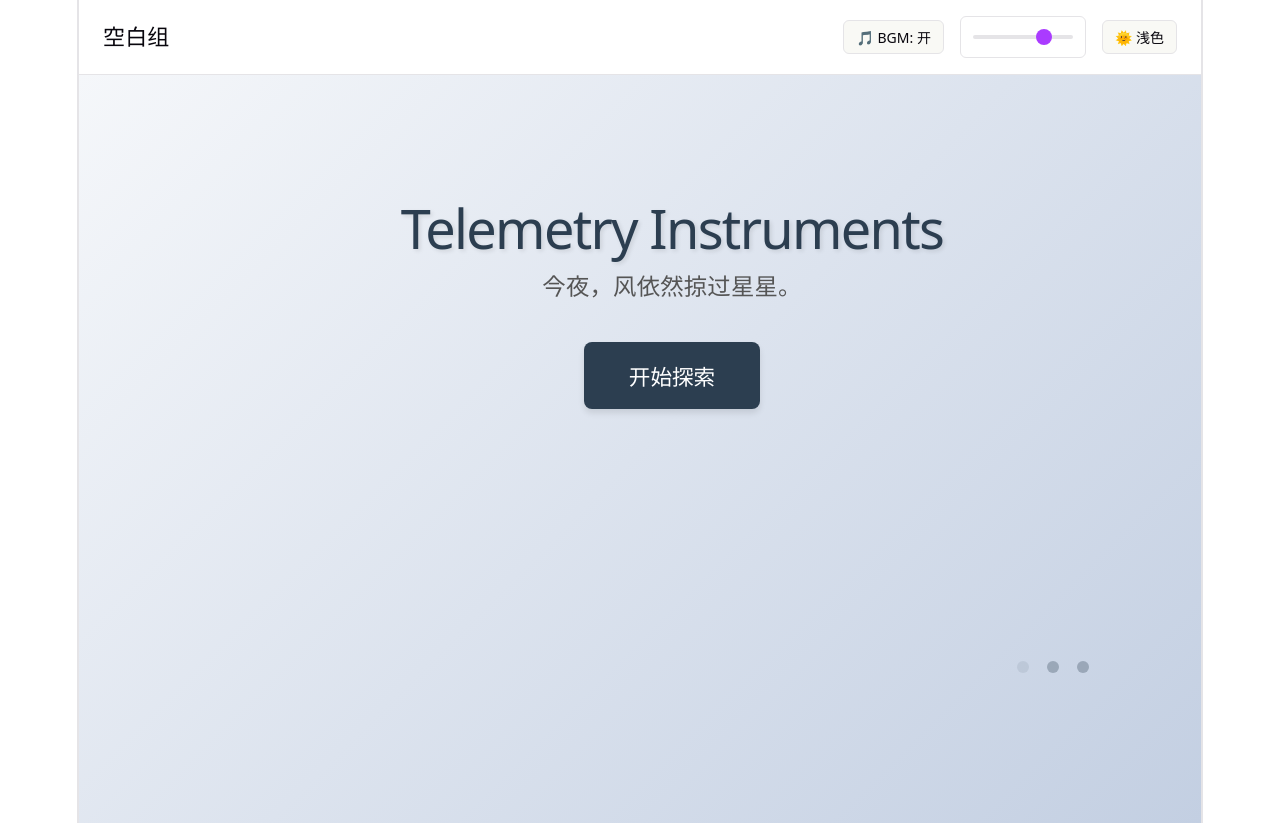
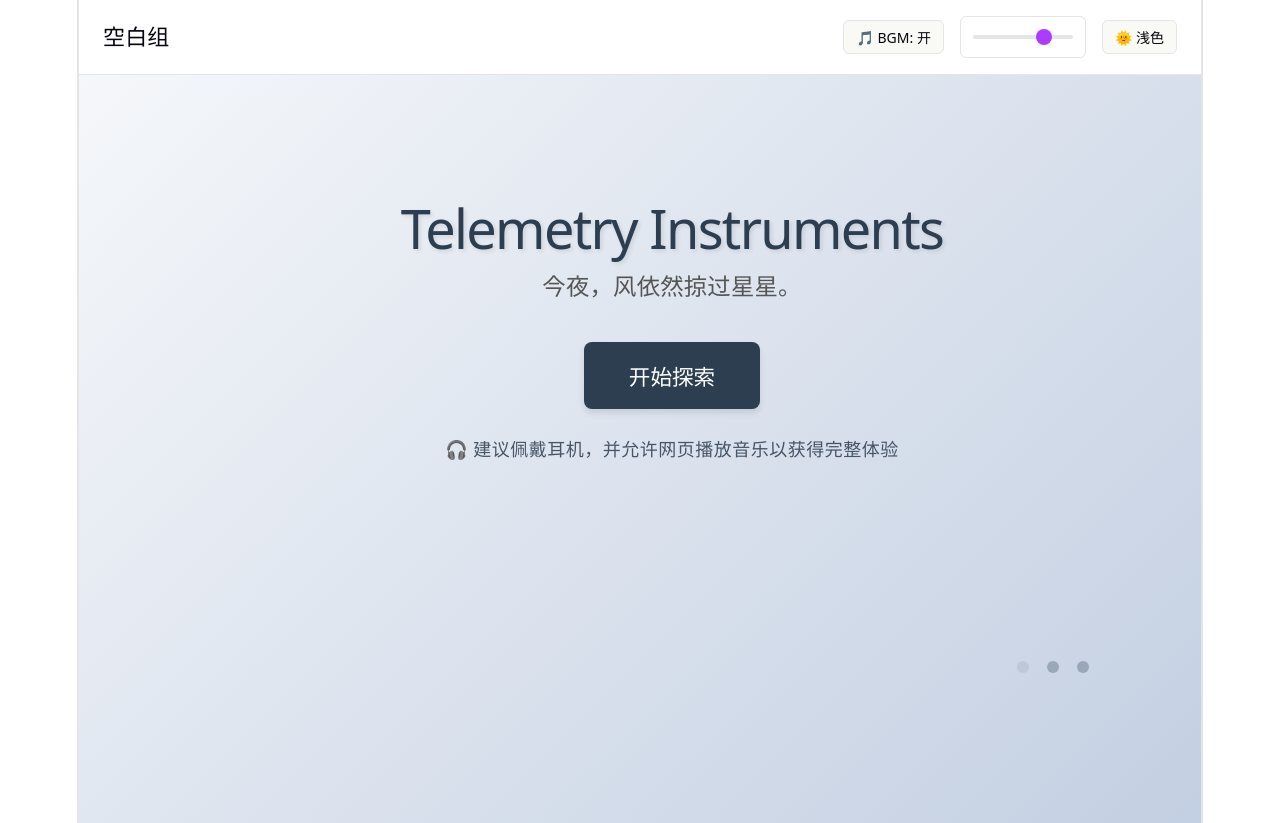
Before and after one commit to KukuhakuAsso/telemetry-instruments, a Vue app: page /#/ in a window 1280 px wide. Built offline with nearby package versions, Linux system fonts and the light colour scheme.

Commit message:
修改主页

```diff
--- a/src/views/Home.vue
+++ b/src/views/Home.vue
@@ -3,10 +3,14 @@
         <div class="content">
             <h1 class="title">Telemetry Instruments</h1>
             <p class="subtitle">今夜，风依然掠过星星。</p>
+
             <button class="start-btn" @click="startGame">开始探索</button>
+
+            <div class="audio-section">
+                <span class="tip">🎧 建议佩戴耳机，并允许网页播放音乐以获得完整体验</span>
+            </div>
         </div>
         <div class="decoration">
-            <!-- 可以放一些装饰性元素，如图标、线条等 -->
             <span class="dot"></span>
             <span class="dot"></span>
             <span class="dot"></span>
@@ -16,6 +20,7 @@
 
 <script setup>
 import { useRouter } from 'vue-router'
+
 const router = useRouter()
 
 function startGame() {
@@ -29,11 +34,10 @@ function startGame() {
     padding: 4rem 2rem 2rem 2rem;
     display: flex;
     flex-direction: column;
-    align-items: flex-start;
+    align-items: center;
     background: linear-gradient(135deg, #f5f7fa 0%, #c3cfe2 100%);
     position: relative;
     overflow: hidden;
-    align-items: center;
 }
 
 .content {
@@ -53,6 +57,7 @@ function startGame() {
     font-size: 1.3rem;
     color: #555;
     margin-bottom: 2rem;
+    /* 增加与按钮的间距 */
     line-height: 1.6;
 }
 
@@ -67,7 +72,7 @@ function startGame() {
     transition: all 0.3s ease;
     box-shadow: 0 4px 6px rgba(0, 0, 0, 0.1);
     align-self: flex-start;
-    /* 按钮不拉伸 */
+    /* 按钮依然左对齐，符合原设计 */
 }
 
 .start-btn:hover {
@@ -76,7 +81,22 @@ function startGame() {
     box-shadow: 0 6px 12px rgba(0, 0, 0, 0.15);
 }
 
-/* 装饰性元素，让页面更生动 */
+/* 提示文字区域：位于按钮下方，居中显示 */
+.audio-section {
+    display: flex;
+    justify-content: center;
+    /* 居中 */
+    margin-top: 1.5rem;
+    /* 与按钮的间距 */
+    color: #2c3e50;
+    font-size: 1rem;
+}
+
+.tip {
+    opacity: 0.85;
+    letter-spacing: 0.5px;
+}
+
 .decoration {
     position: absolute;
     right: 10%;
@@ -113,7 +133,7 @@ function startGame() {
     }
 }
 
-/* 响应式调整 */
+/* 响应式：移动端下整体居中，按钮也居中 */
 @media (max-width: 600px) {
     .home-container {
         padding: 2rem 1rem;
@@ -129,6 +149,10 @@ function startGame() {
         align-self: center;
     }
 
+    .audio-section {
+        justify-content: center;
+    }
+
     .decoration {
         display: none;
     }
```
